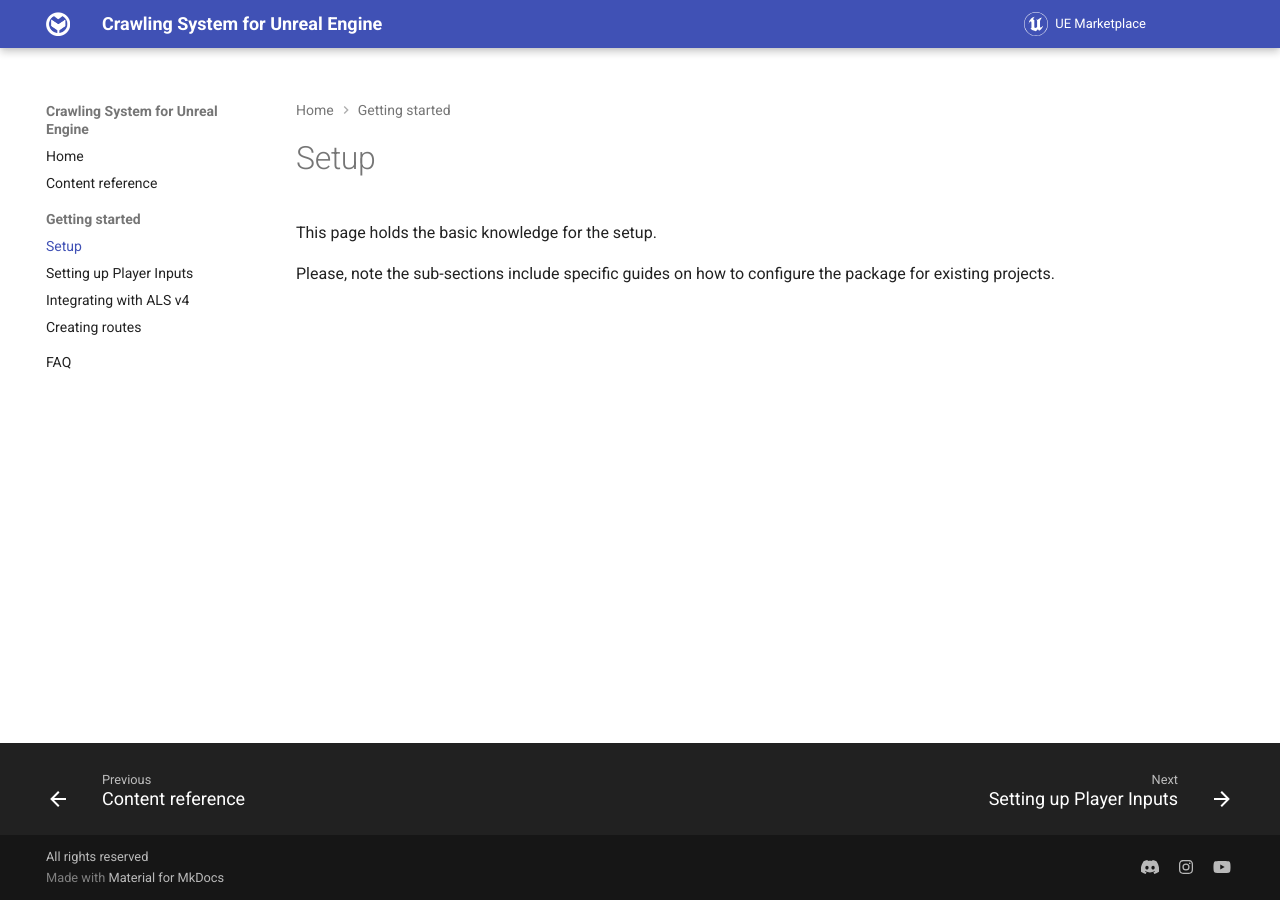
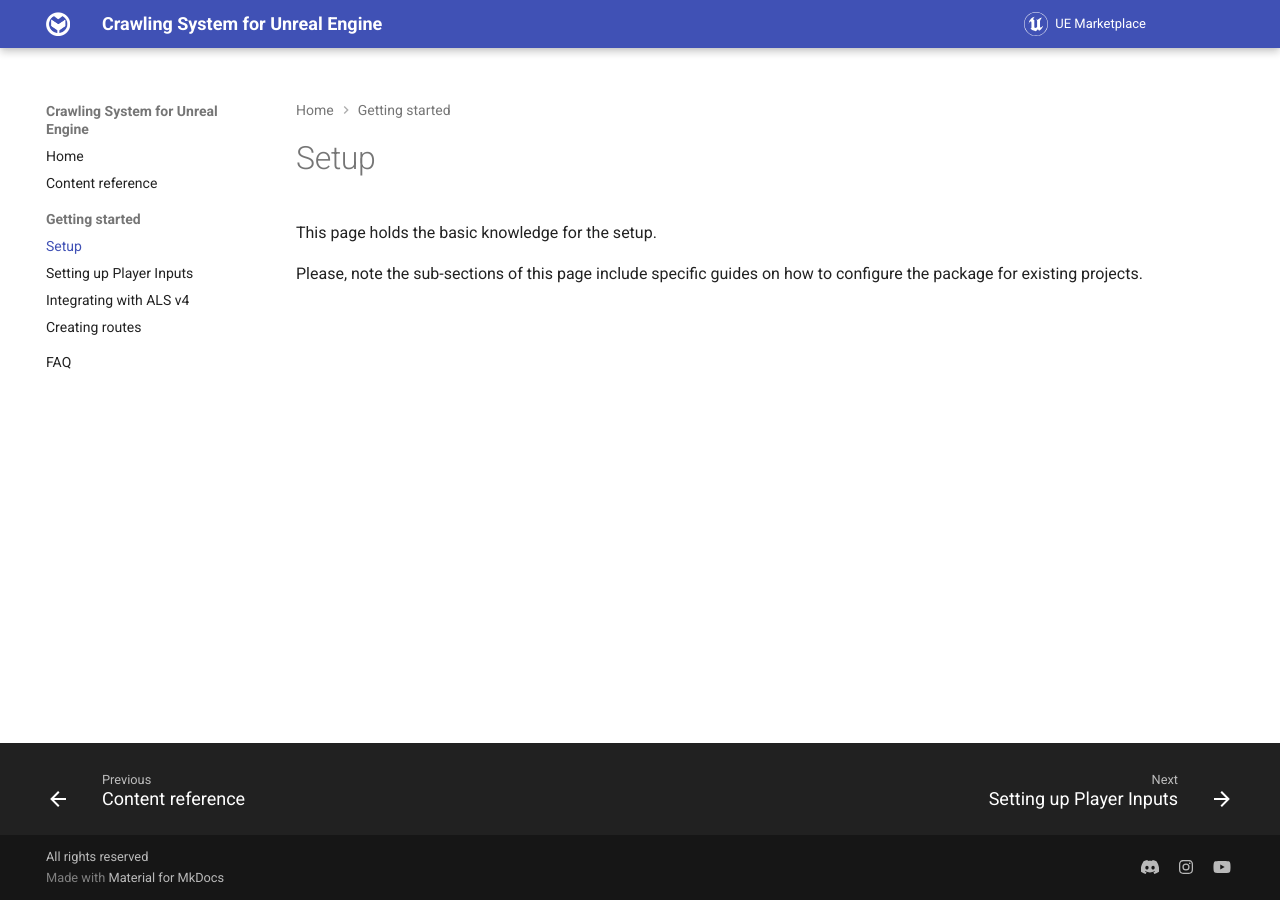
Before and after one commit to nesjett/unreal-engine-crawling-system, an MkDocs documentation site: the page built from docs/setup/index.md, in a window 1280 px wide. Built offline with MkDocs 1.6.1 and Material for MkDocs 9.7.7, drawn with Linux system fonts in a browser that asks for light colours.

```diff
--- a/docs/setup/index.md
+++ b/docs/setup/index.md
@@ -3,4 +3,4 @@
 
 This page holds the basic knowledge for the setup.
 
-Please, note the sub-sections include specific guides on how to configure the package for existing projects.
+Please, note the sub-sections of this page include specific guides on how to configure the package for existing projects.
```
Also changed, not shown: docs/content.md (+24 -0 lines), docs/images/content/characters.jpg (added).
